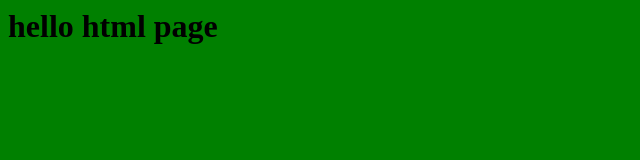
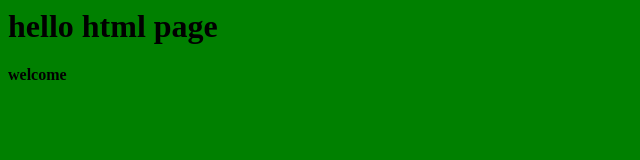
Before and after one commit to kanchanraju2015/html-page-design, a plain HTML site: page ex1.html in a window 1280 px wide. Shown: the full height of the page, 0-640 px from the left. Drawn offline with Linux system fonts and the light colour scheme.

Commit message:
Update ex1.html

```diff
--- a/ex1.html
+++ b/ex1.html
@@ -6,7 +6,7 @@
     <h1> hello html page </h1>
 
 
-
+<b>welcome</b>
 
 </body>
 </html>
```
